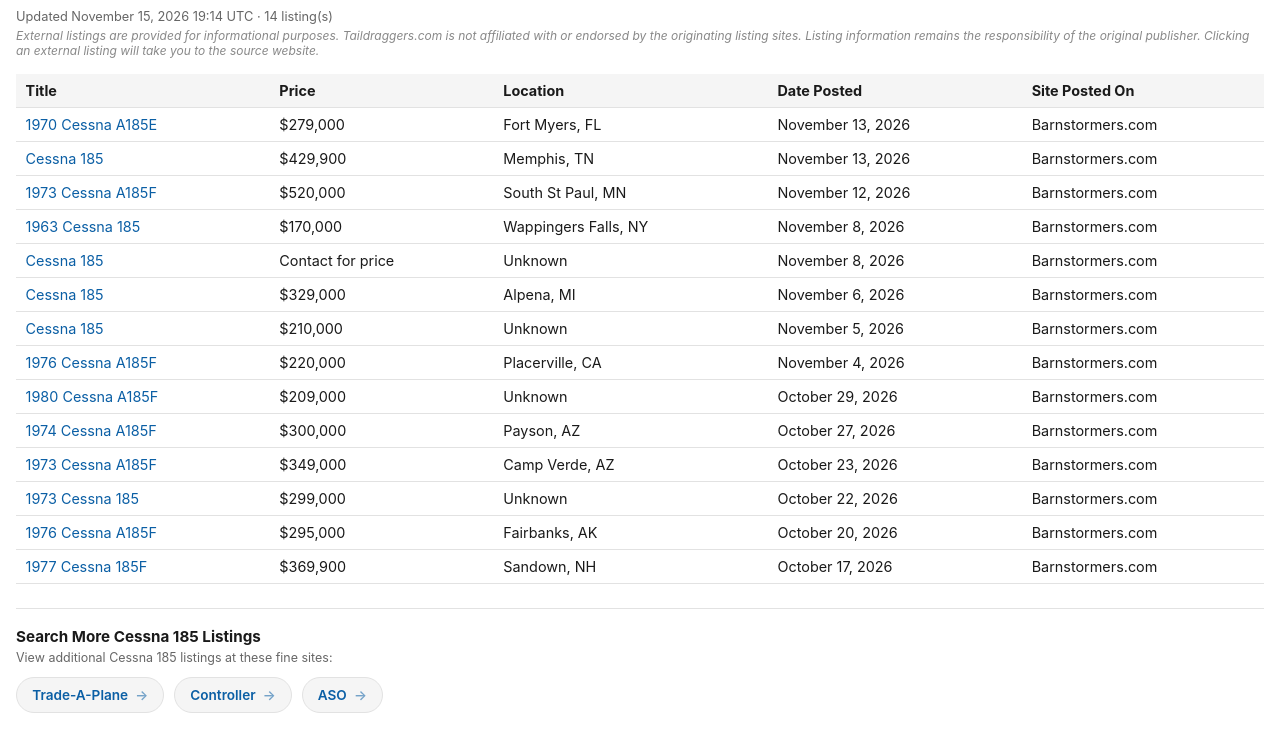
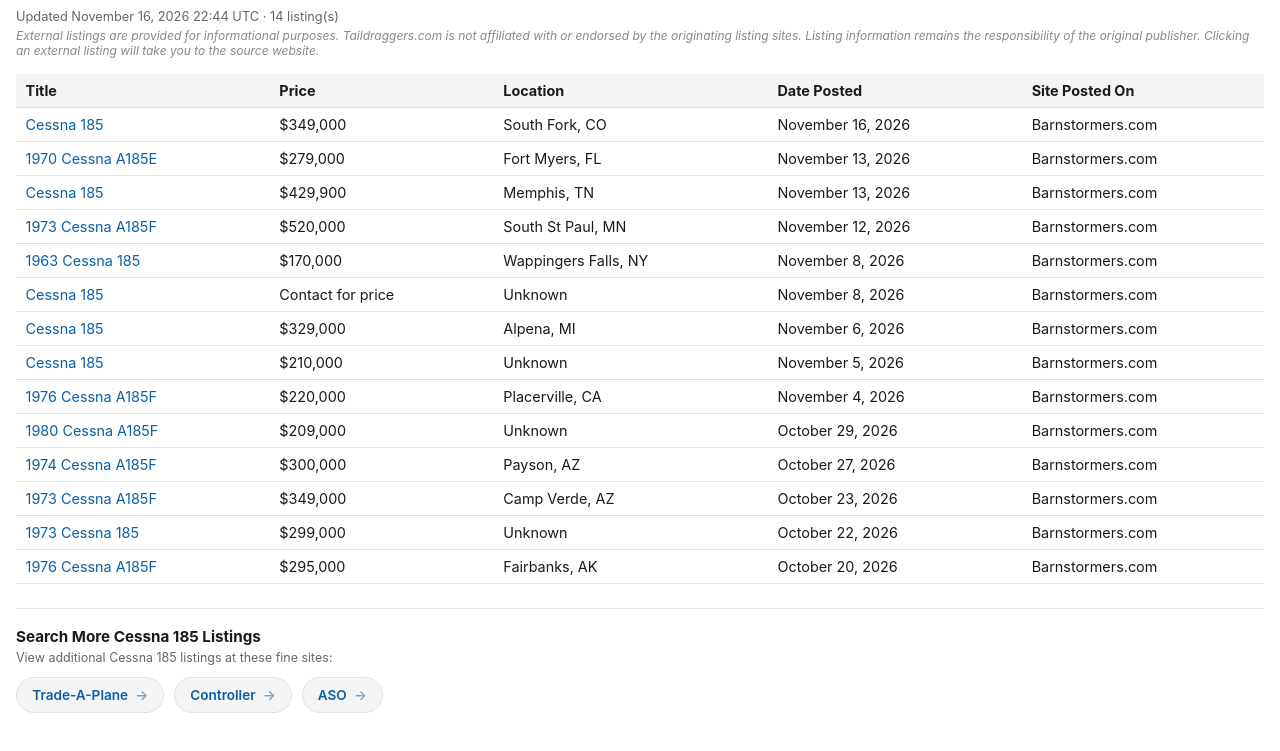
Before and after one commit to taildraggers/cessna-185-for-sale, a plain HTML site: page docs/index.html in a window 1280 px wide. Shown: the part 43-794 px from the top of the page. Drawn offline with Linux system fonts and the light colour scheme.

Commit message:
Update Cessna 185 listings (2026-11-16)

```diff
--- a/docs/index.html
+++ b/docs/index.html
@@ -76,13 +76,14 @@
 </head>
 <body>
   <h1>Other Cessna 185 Ads on the Web</h1>
-  <div class="updated">Updated November 15, 2026 19:14 UTC &middot; 14 listing(s)</div>
+  <div class="updated">Updated November 16, 2026 22:44 UTC &middot; 14 listing(s)</div>
   <div class="disclaimer">External listings are provided for informational purposes. Taildraggers.com is not affiliated with or endorsed by the originating listing sites. Listing information remains the responsibility of the original publisher. Clicking an external listing will take you to the source website.</div>
   <table>
     <thead>
       <tr><th>Title</th><th>Price</th><th>Location</th><th>Date Posted</th><th>Site Posted On</th></tr>
     </thead>
     <tbody>
+        <tr><td><a href="https://www.barnstormers.com/classified-2084076-Legendary-Cessna-185-Restored.html" target="_blank" rel="noopener noreferrer">Cessna 185</a></td><td>$349,000</td><td>South Fork, CO</td><td>November 16, 2026</td><td>Barnstormers.com</td></tr>
         <tr><td><a href="https://www.barnstormers.com/classified-2067586-1970-Cessna-A185E.html" target="_blank" rel="noopener noreferrer">1970 Cessna A185E</a></td><td>$279,000</td><td>Fort Myers, FL</td><td>November 13, 2026</td><td>Barnstormers.com</td></tr>
         <tr><td><a href="https://www.barnstormers.com/classified-2055121-Cessna-185-on-Amphib-Floats.html" target="_blank" rel="noopener noreferrer">Cessna 185</a></td><td>$429,900</td><td>Memphis, TN</td><td>November 13, 2026</td><td>Barnstormers.com</td></tr>
         <tr><td><a href="https://www.barnstormers.com/classified-2042146-1973-Cessna-A185F.html" target="_blank" rel="noopener noreferrer">1973 Cessna A185F</a></td><td>$520,000</td><td>South St Paul, MN</td><td>November 12, 2026</td><td>Barnstormers.com</td></tr>
@@ -96,7 +97,6 @@
         <tr><td><a href="https://www.barnstormers.com/classified-2073886-**1973-Cessna-A185F-Skywagon**.html" target="_blank" rel="noopener noreferrer">1973 Cessna A185F</a></td><td>$349,000</td><td>Camp Verde, AZ</td><td>October 23, 2026</td><td>Barnstormers.com</td></tr>
         <tr><td><a href="https://www.barnstormers.com/classified-2031015-1973-Cessna-185.html" target="_blank" rel="noopener noreferrer">1973 Cessna 185</a></td><td>$299,000</td><td>Unknown</td><td>October 22, 2026</td><td>Barnstormers.com</td></tr>
         <tr><td><a href="https://www.barnstormers.com/classified-2056041-1976-Cessna-A185F-N5227R.html" target="_blank" rel="noopener noreferrer">1976 Cessna A185F</a></td><td>$295,000</td><td>Fairbanks, AK</td><td>October 20, 2026</td><td>Barnstormers.com</td></tr>
-        <tr><td><a href="https://www.barnstormers.com/classified-2078654-1977-Cessna-185F-Amphibian.html" target="_blank" rel="noopener noreferrer">1977 Cessna 185F</a></td><td>$369,900</td><td>Sandown, NH</td><td>October 17, 2026</td><td>Barnstormers.com</td></tr>
     </tbody>
   </table>
   <div class="more-resources">
```
